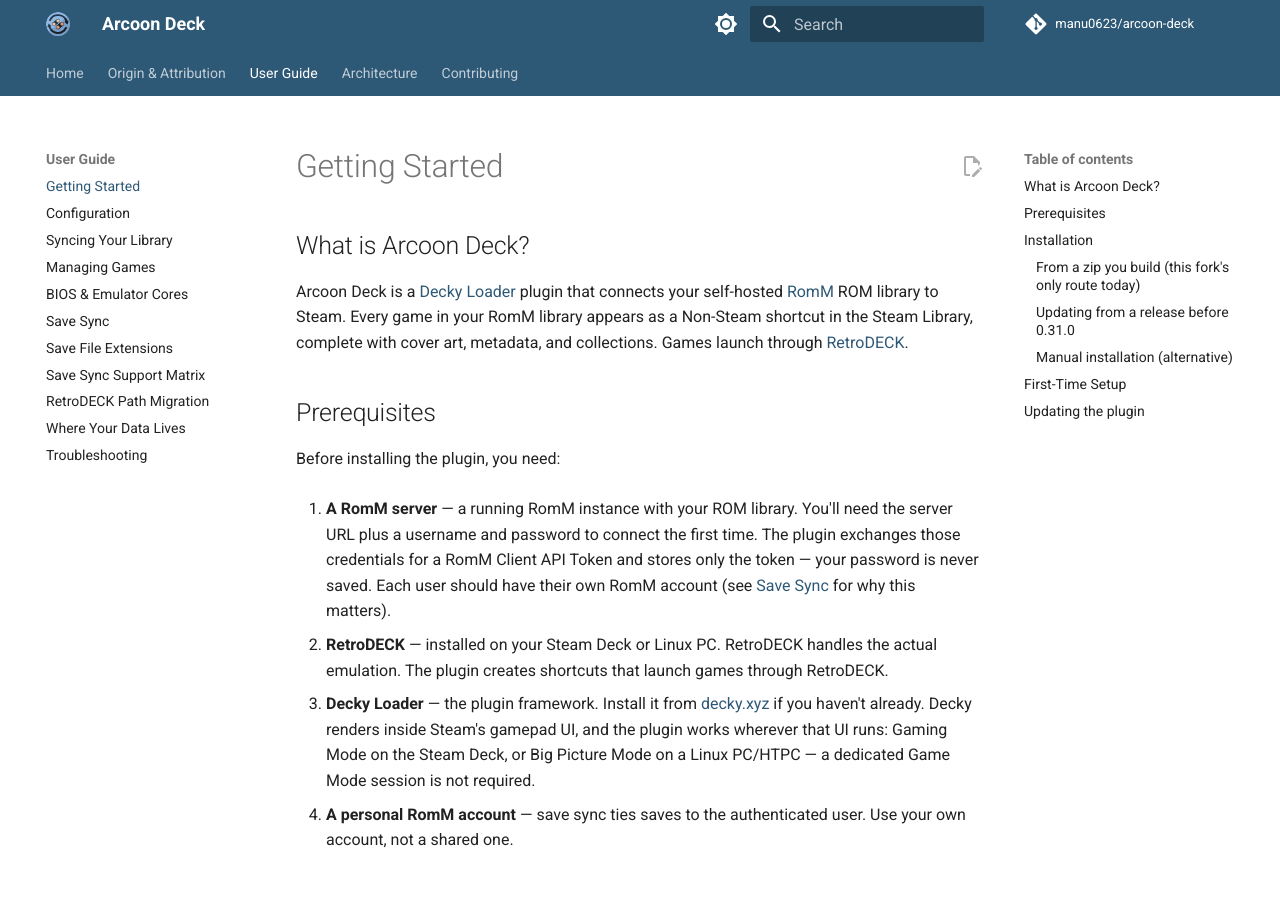
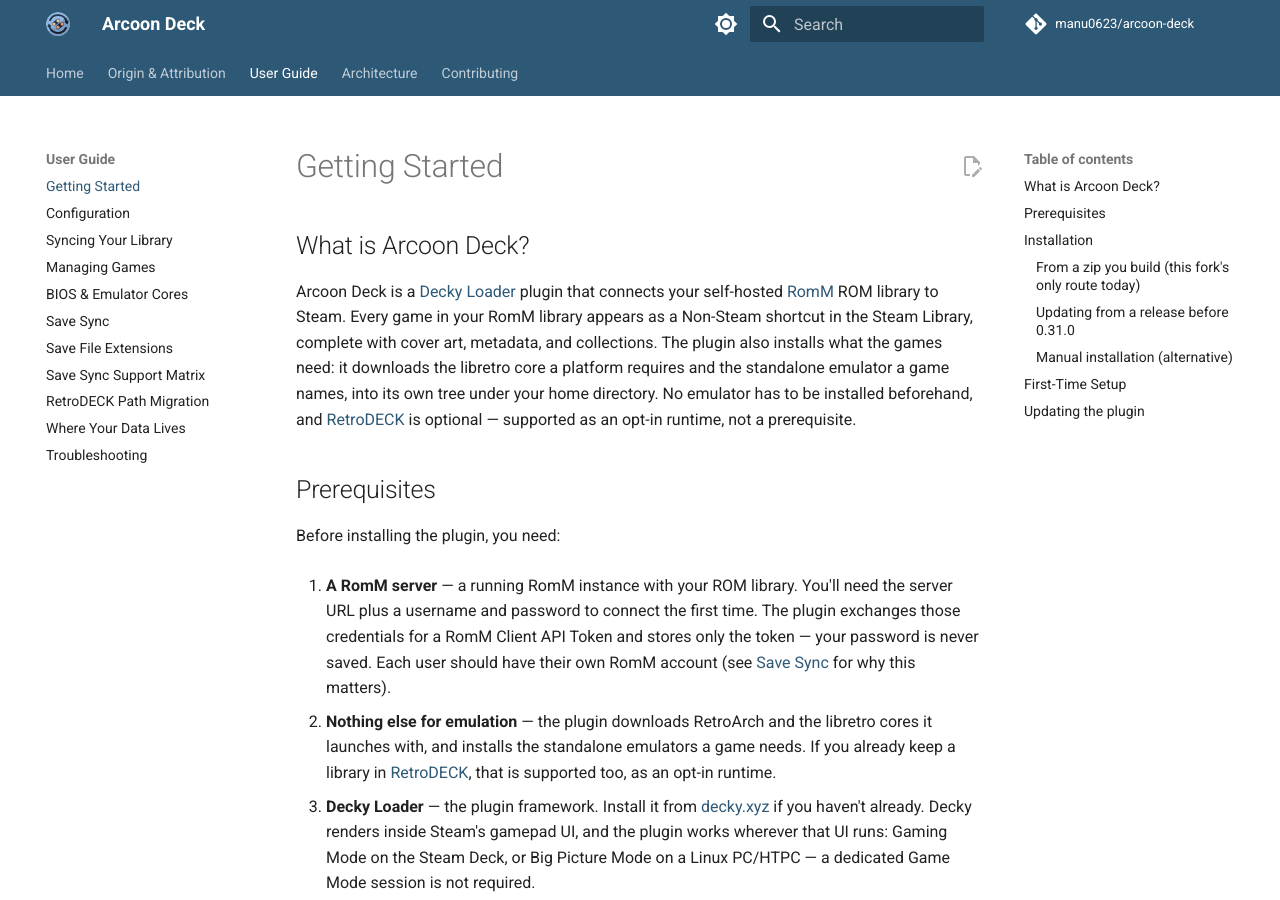
Before and after one commit to manu0623/arcoon-deck, an MkDocs documentation site: the page built from docs/user-guide/getting-started.md, in a window 1280 px wide and 900 px high. Built offline with MkDocs 1.6.1 and Material for MkDocs 9.7.7, drawn with Linux system fonts in a browser that asks for light colours; comment, search, counter and statistics services are not loaded.

Commit message:
Say that the plugin brings its own cores and emulators
Every page still described the plugin as something that hands games to
RetroDECK, which is no longer how it launches: it keeps its own roots under
the user's home, downloads the libretro core a platform needs, and installs
the standalone emulator a game names, per-user flatpak or published build.
A reader deciding whether to install anything else needs that up front.

The README, the landing page and Getting Started now describe the plugin's own
emulator tree, list RetroDECK as an opt-in runtime rather than a prerequisite,
and the README opens on its own words instead of the animated Tender lockup.

```diff
--- a/docs/user-guide/getting-started.md
+++ b/docs/user-guide/getting-started.md
@@ -4,8 +4,10 @@
 
 Arcoon Deck is a [Decky Loader](https://decky.xyz/) plugin that connects your self-hosted
 [RomM](https://github.com/rommapp/romm) ROM library to Steam. Every game in your RomM library appears as a Non-Steam
-shortcut in the Steam Library, complete with cover art, metadata, and collections. Games launch through
-[RetroDECK](https://retrodeck.net/).
+shortcut in the Steam Library, complete with cover art, metadata, and collections. The plugin also installs what the
+games need: it downloads the libretro core a platform requires and the standalone emulator a game names, into its own
+tree under your home directory. No emulator has to be installed beforehand, and
+[RetroDECK](https://retrodeck.net/) is optional — supported as an opt-in runtime, not a prerequisite.
 
 ## Prerequisites
 
@@ -16,8 +18,9 @@ Before installing the plugin, you need:
    only the token — your password is never saved. Each user should have their own RomM account (see
    [Save Sync](save-sync.md) for why this matters).
 
-2. **RetroDECK** — installed on your Steam Deck or Linux PC. RetroDECK handles the actual emulation. The plugin creates
-   shortcuts that launch games through RetroDECK.
+2. **Nothing else for emulation** — the plugin downloads RetroArch and the libretro cores it launches with, and
+   installs the standalone emulators a game needs. If you already keep a library in
+   [RetroDECK](https://retrodeck.net/), that is supported too, as an opt-in runtime.
 
 3. **Decky Loader** — the plugin framework. Install it from [decky.xyz](https://decky.xyz/) if you haven't already.
    Decky renders inside Steam's gamepad UI, and the plugin works wherever that UI runs: Gaming Mode on the Steam Deck,
```
Also changed, not shown: README.md (+19 -10 lines), docs/index.md (+6 -1 lines).
